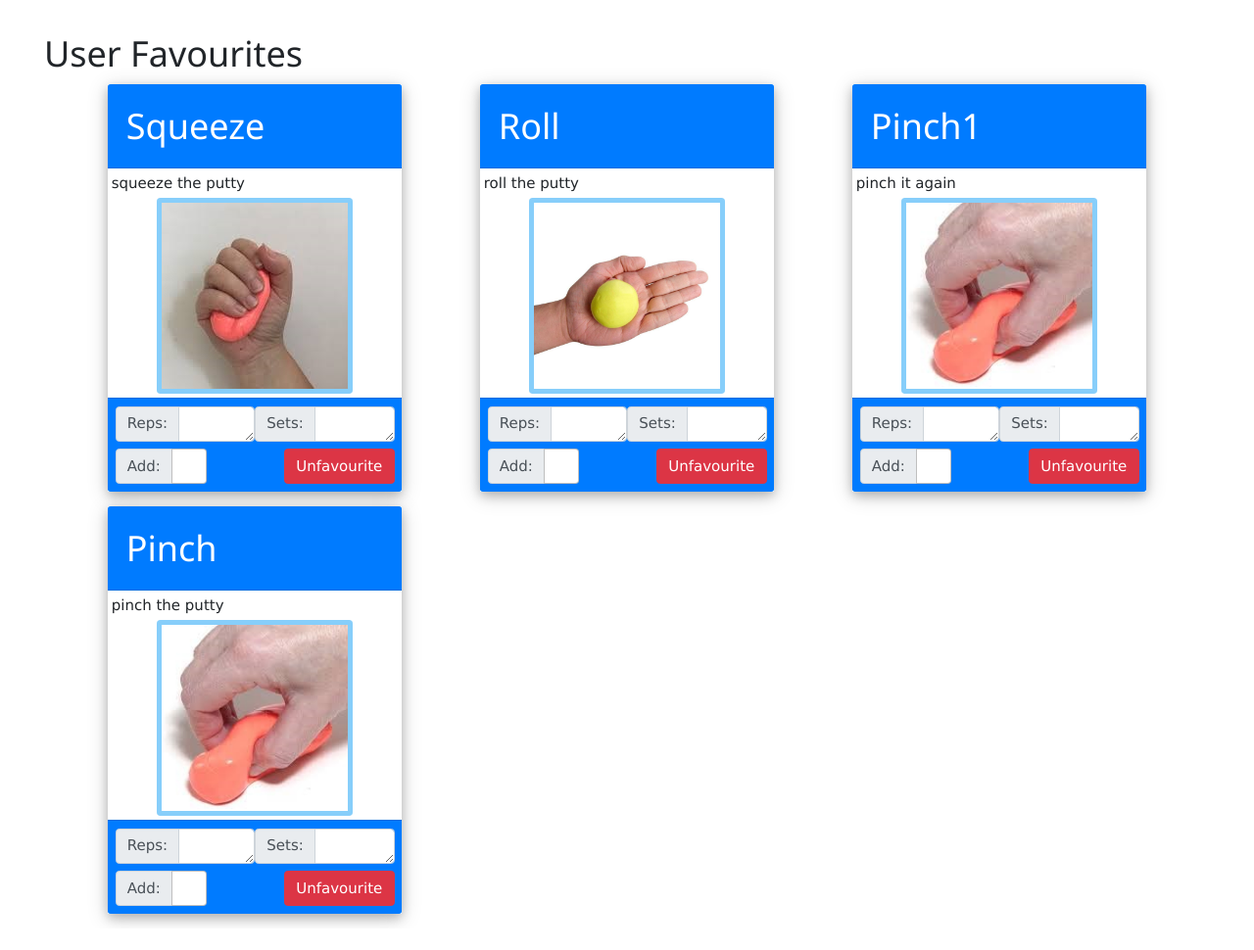
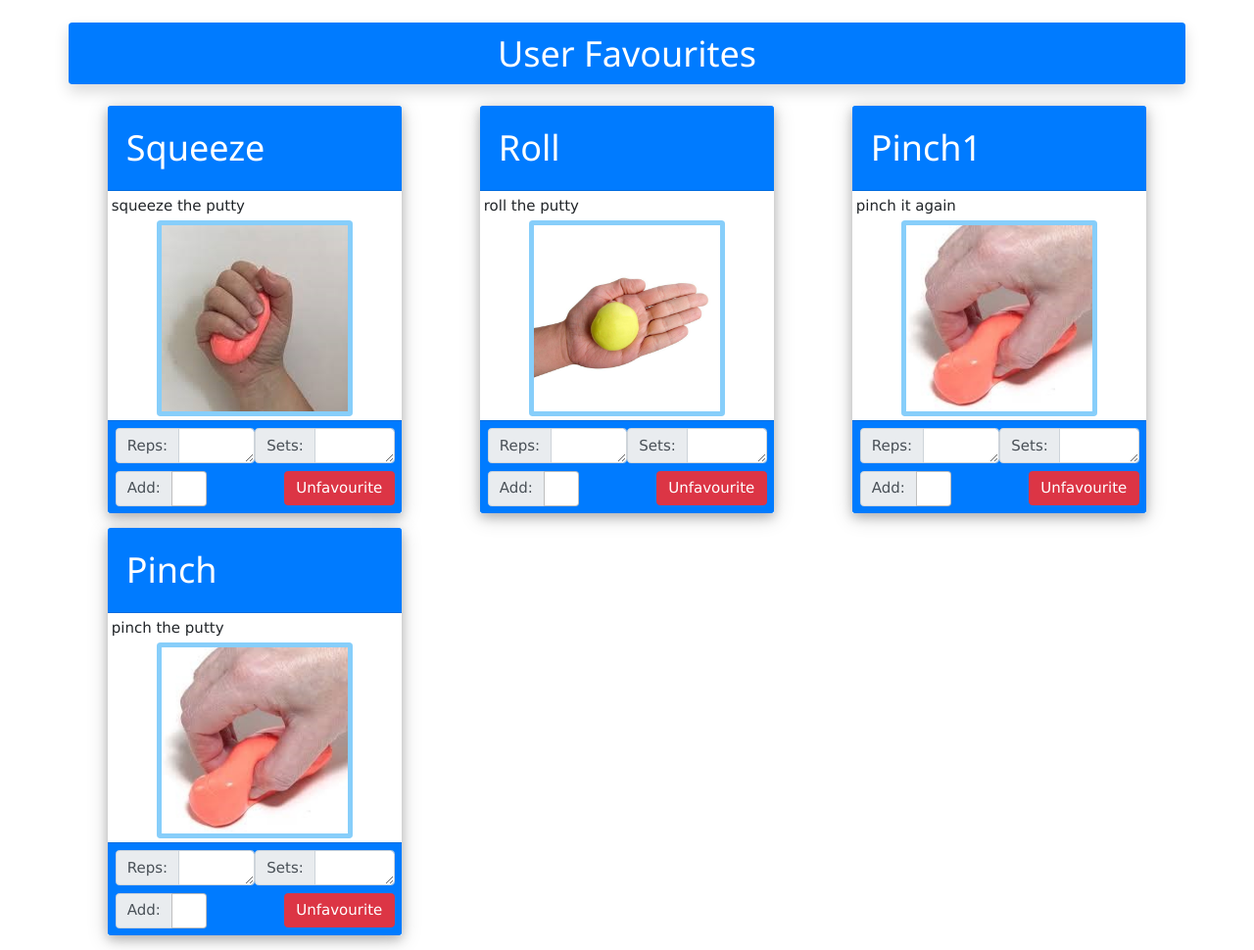
Before and after one commit to Henry80074/mysite, a Django app: page /account/favourite_list/ in a window 1280 px wide. Shown: the part 75-1045 px from the top of the page at 98% size. Before the commit the page ends 1020 px from the top, so only its background shows below. Run offline with Django 3.2, Linux system fonts and the light colour scheme; a user stored in the database is signed in; data comes from the database, SQL or seed files in the repository; some libraries are stand-ins or nearby versions.

Commit message:
small edits

```diff
--- a/create/forms.py
+++ b/create/forms.py
@@ -1,4 +1,4 @@
 from django import forms
 
 class TherapyProgramme(forms.Form):
-    your_name = forms.CharField(label='Your name', max_length=100)
+    activities = forms.CharField(label='Your name', max_length=100)
--- a/templates/account/favourites.html
+++ b/templates/account/favourites.html
@@ -1,6 +1,12 @@
 <!DOCTYPE html>
 {% extends "main/index.html" %}
-{% block title %} <h1>User Favourites </h1> {% endblock %}
+{% block title %}
+
+<div class="container d-flex justify-content-center bg-primary text-white mb-4 shadow rounded">
+    <h1>User Favourites </h1>
+</div>
+{% endblock %}
+
 {% block content %}
 <head>
 <link rel="stylesheet" href="https://stackpath.bootstrapcdn.com/bootstrap/4.4.1/css/bootstrap.min.css" integrity="sha384-Vkoo8x4CGsO3+Hhxv8T/Q5PaXtkKtu6ug5TOeNV6gBiFeWPGFN9MuhOf23Q9Ifjh" crossorigin="anonymous">
@@ -52,11 +58,11 @@ img {
                     <div class="container">
                     <div class="row">
                         <div class="d-flex justify-content-start p-1">
-                            <div class="input-group">
+                            <div class="input-group" id="reps">
                                 <span class="input-group-text">Reps:</span>
                                 <textarea class="form-control"></textarea>
                             </div>
-                            <div class="input-group">
+                            <div class="input-group" id="sets">
                                 <span class="input-group-text">Sets:</span>
                                 <textarea class="form-control"></textarea>
                             </div>
```
